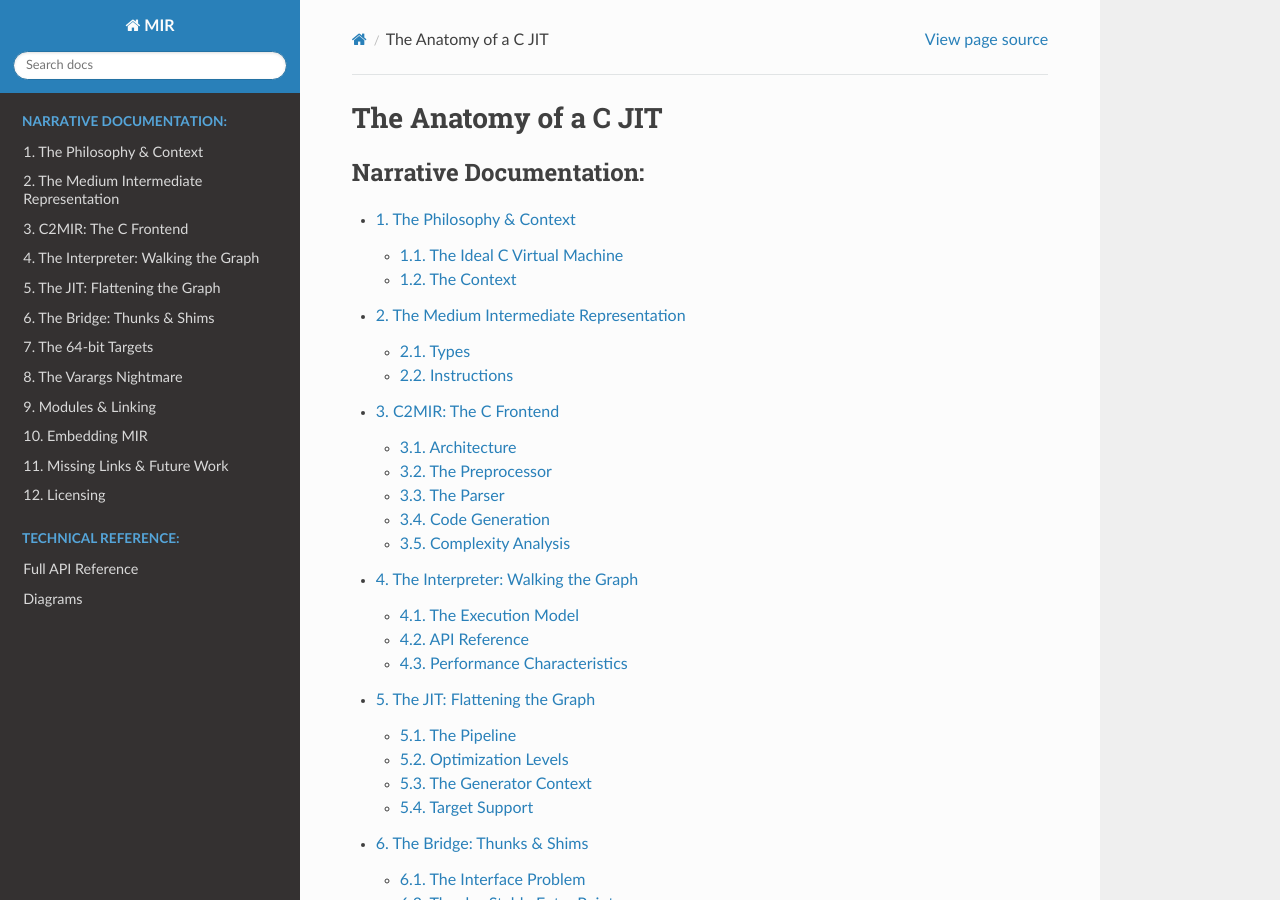
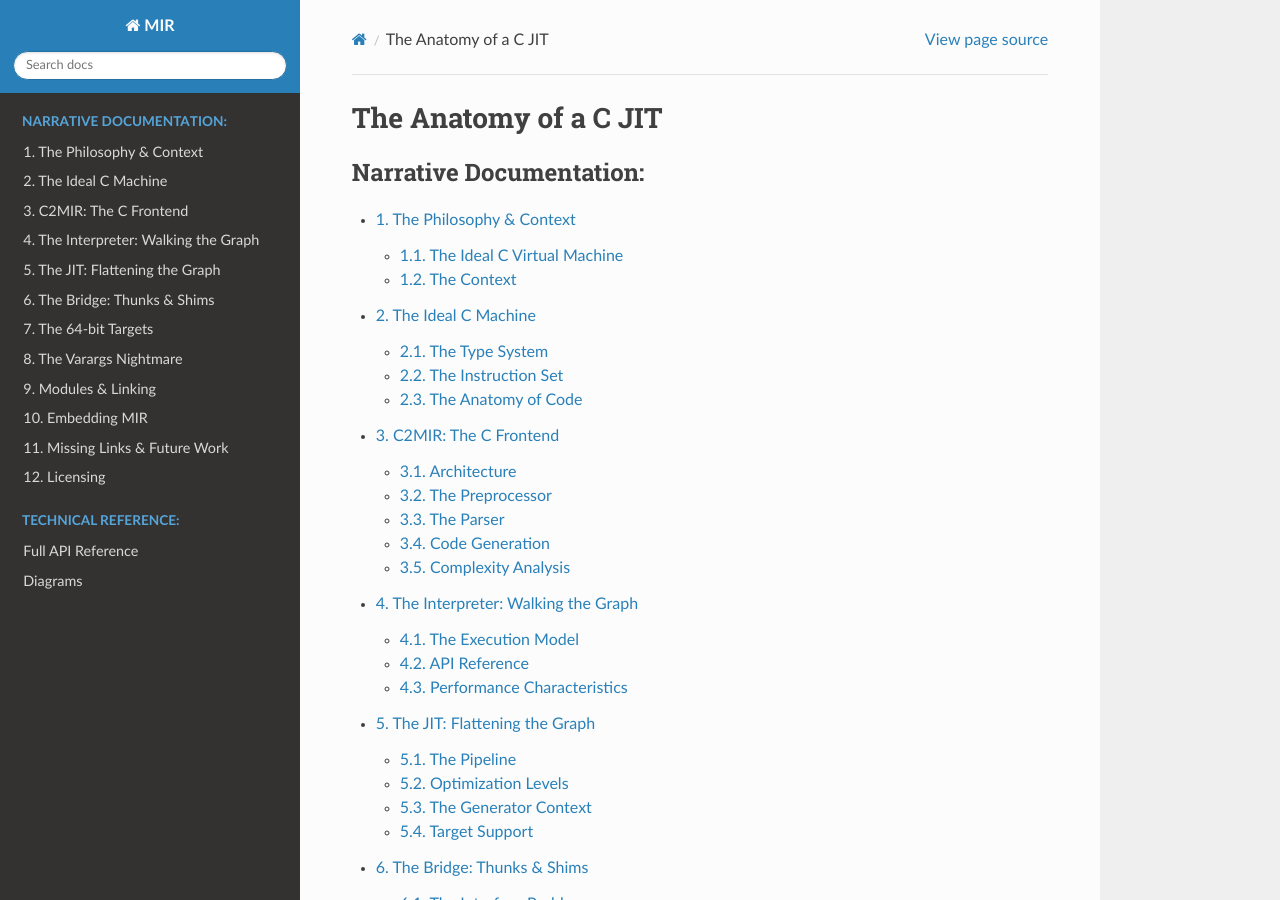
Before and after one commit to cyrilmhansen/mir-sys, a Sphinx documentation site: the page built from doc/index.rst, in a window 1280 px wide and 900 px high. Built offline with Sphinx 7.4.7 and the Read the Docs theme 3.1.0, drawn with Linux system fonts in a browser that asks for light colours; some of the changed lines change nothing that is shown.

Commit message:
Docs: document MIR_type_t

```diff
--- a/doc/02_the_ir.rst
+++ b/doc/02_the_ir.rst
@@ -1,14 +1,85 @@
-The Medium Intermediate Representation
-======================================
+The Ideal C Machine
+===================
 
-Types
------
-The type system is simplified to fit into 64-bit registers.
+The MIR (Medium Internal Representation) defines a virtual machine that closely mimics the capabilities of a modern 64-bit CPU, but abstracts away the specific encodings and register names. It is designed to be the "perfect target" for a C compiler.
 
-The public enum ``MIR_type_t`` in ``mir/mir.h`` defines the handful of primitive kinds MIR understands: ``MIR_T_I64``, ``MIR_T_U64``, ``MIR_T_F``, ``MIR_T_D``, ``MIR_T_LD``, ``MIR_T_P``, and block payloads (``MIR_T_BLK``/``MIR_T_RBLK``). Smaller integer types are widened automatically during lowering.
+The Type System
+---------------
+Unlike higher-level IRs that might have complex struct definitions, the MIR VM operates on a simplified set of primitives. Every value in the MIR VM fits into a 64-bit register (or 128-bit for `long double` on some platforms).
 
-Instructions
-------------
-Instructions are defined by their opcodes.
+.. doxygenenum:: MIR_type_t
+   :project: MIR
 
-The opcode enum ``MIR_insn_code_t`` (also in ``mir/mir.h``) lists every instruction MIR accepts—moves, arithmetic, comparisons, branches, calls, and the ``MIR_UNSPEC`` escape hatch for target-specific encodings. See the enum table in the header for the exhaustive list.
+MIR_type_t quick reference
+~~~~~~~~~~~~~~~~~~~~~~~~~~
+MIR keeps the type set intentionally small. Each enumerator below maps to a
+machine-width interpretation used by the interpreter, register allocator, and
+ABI lowering.
+
+MIR_T_I8
+  Signed 8-bit integer (promoted to 64-bit in registers).
+MIR_T_U8
+  Unsigned 8-bit integer (zero-extended when promoted).
+MIR_T_I16
+  Signed 16-bit integer.
+MIR_T_U16
+  Unsigned 16-bit integer.
+MIR_T_I32
+  Signed 32-bit integer.
+MIR_T_U32
+  Unsigned 32-bit integer.
+MIR_T_I64
+  Signed 64-bit integer.
+MIR_T_U64
+  Unsigned 64-bit integer.
+MIR_T_F
+  32-bit IEEE-754 float.
+MIR_T_D
+  64-bit IEEE-754 double.
+MIR_T_LD
+  C `long double`. The size is target-ABI dependent: 80-bit extended precision on
+  some x86_64 ABIs, 128-bit on some AArch64/RISC-V configurations, or 64-bit on
+  targets that alias it to double.
+
+  This means ABI handling, register allocation, and stack slot sizing must
+  query the target for the actual width. You will see dedicated paths in the
+  backends to handle 16-byte `long double` where required.
+MIR_T_P
+  Pointer value, sized to the host address width (64-bit on supported targets).
+MIR_T_BLK
+  By-value aggregate argument. This is used for C structs/unions passed by value.
+
+  The argument carries a `size` so the ABI layer can decide whether it is passed
+  in registers, by reference, or via a hidden copy.
+MIR_T_RBLK
+  By-value aggregate result (returned block). This represents functions that
+  return a struct/union by value.
+
+  Most ABIs lower this to a hidden first argument (a pointer to the return
+  buffer) and change the logical return type to `void`. MIR models that directly
+  so the backend can materialize the ABI-specific calling sequence.
+MIR_T_UNDEF
+  Unknown or not-yet-determined type used internally while constructing MIR.
+MIR_T_BOUND
+  Sentinel marking the end of the enum; used for sizing tables.
+
+The Instruction Set
+-------------------
+The MIR ISA is a RISC-like load/store architecture with a rich set of 2-operand and 3-operand instructions.
+
+.. doxygenenum:: MIR_insn_code_t
+   :project: MIR
+
+.. _anatomy:
+
+The Anatomy of Code
+-------------------
+A MIR function is a doubly-linked list of instructions. Each instruction contains an opcode and a variable number of operands.
+
+.. doxygenstruct:: MIR_insn
+   :project: MIR
+   :members:
+
+.. doxygenstruct:: MIR_op_t
+   :project: MIR
+   :members:
```
